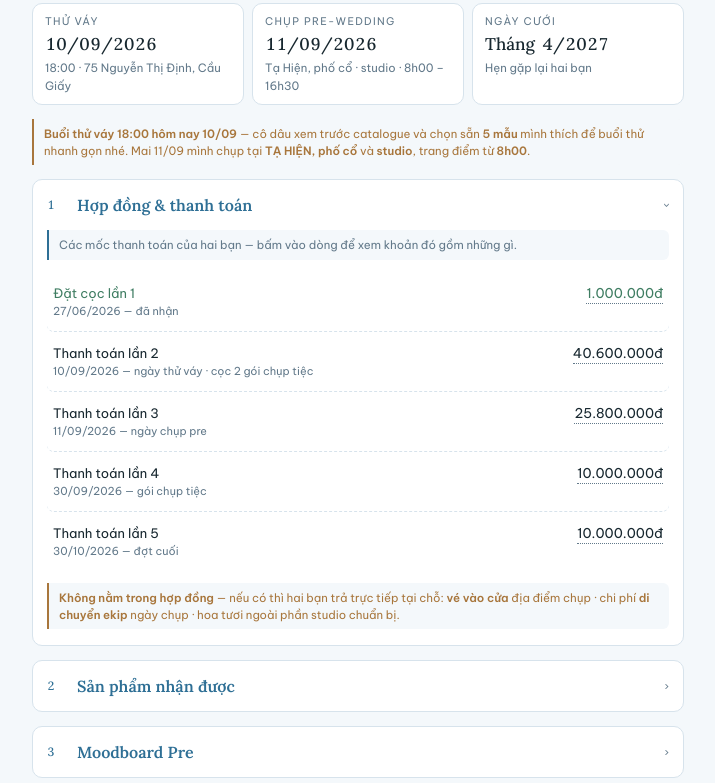
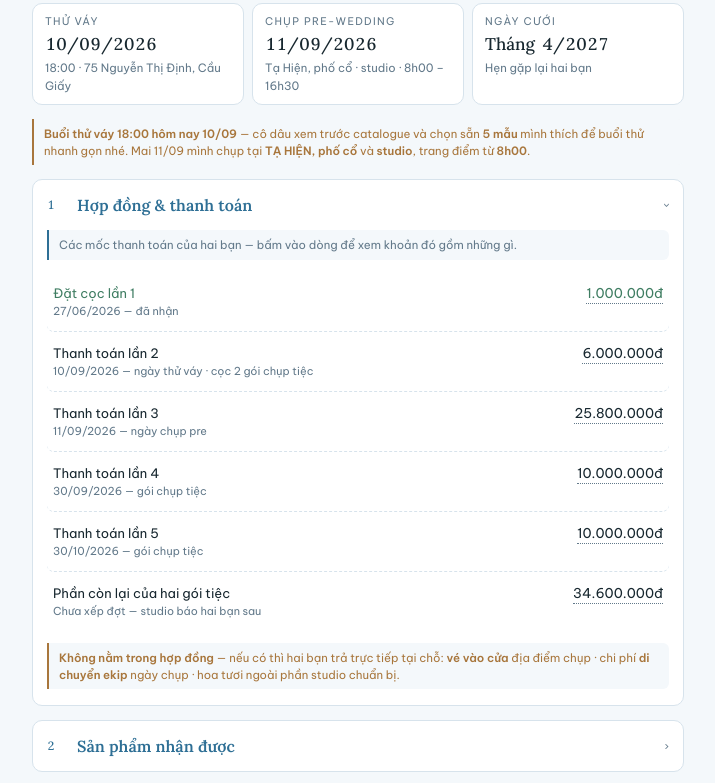
Before and after one commit to dolinhanh-bridal/huyen-quan-1109, a plain HTML site: page index.html in a window 1280 px wide. Shown: the part 387-1170 px from the top of the page, without its empty margins (282-997 px from the left). Drawn offline with Linux system fonts and the light colour scheme.

Commit message:
dot 2 = 6tr coc 2 goi tiec, them dong con lai 34tr6

```diff
--- a/index.html
+++ b/index.html
@@ -402,10 +402,11 @@
 
       <div class="tt">
         <div class="r on"><span class="d">Đặt cọc lần 1<small>27/06/2026 — đã nhận</small></span><span class="s">1.000.000đ</span><div class="gt">Tiền <b>giữ lịch buổi chụp pre-wedding</b>, đã nhận ngày 27/06/2026. Khoản này trừ thẳng vào tổng giá trị hợp đồng, không phải phí riêng.</div></div>
-        <div class="r"><span class="d">Thanh toán lần 2<small>10/09/2026 — ngày thử váy · cọc 2 gói chụp tiệc</small></span><span class="s">40.600.000đ</span><div class="gt">Tiền <b>cọc giữ lịch cho cả hai gói chụp tiệc</b> — tiệc <b>Hà Nội</b> và tiệc <b>Sài Gòn</b>. Thu tại buổi thử váy 10/09/2026 ở showroom 75 Nguyễn Thị Định. Phần còn lại của hai gói tiệc chia làm ba đợt: 10.000.000đ ngày chụp 11/09, 10.000.000đ ngày 30/09 và 10.000.000đ ngày 30/10.</div></div>
+        <div class="r"><span class="d">Thanh toán lần 2<small>10/09/2026 — ngày thử váy · cọc 2 gói chụp tiệc</small></span><span class="s">6.000.000đ</span><div class="gt">Tiền <b>cọc giữ lịch cho cả hai gói chụp tiệc</b> — tiệc <b>Hà Nội</b> và tiệc <b>Sài Gòn</b>. Thu tại buổi thử váy 10/09/2026 ở showroom 75 Nguyễn Thị Định.</div></div>
         <div class="r"><span class="d">Thanh toán lần 3<small>11/09/2026 — ngày chụp pre</small></span><span class="s">25.800.000đ</span><div class="gt">Thu trong ngày chụp 11/09/2026. Gồm <b>15.800.000đ</b> nốt phần gói chụp pre-wedding HANOI OUTDOOR (thu trước khi studio gửi link file ảnh gốc) và <b>10.000.000đ</b> tiền gói chụp tiệc. Đóng đủ khoản này là gói pre-wedding <b>16.800.000đ</b> đã thanh toán xong hoàn toàn.</div></div>
         <div class="r"><span class="d">Thanh toán lần 4<small>30/09/2026 — gói chụp tiệc</small></span><span class="s">10.000.000đ</span><div class="gt">Đợt tiếp theo của <b>hai gói chụp tiệc</b>, hẹn thu ngày 30/09/2026.</div></div>
-        <div class="r"><span class="d">Thanh toán lần 5<small>30/10/2026 — đợt cuối</small></span><span class="s">10.000.000đ</span><div class="gt">Đợt <b>cuối cùng</b> của hai gói chụp tiệc, hẹn thu ngày 30/10/2026. Thu xong khoản này là hai bạn đã đóng đủ <b>87.400.000đ</b> — cả gói pre-wedding lẫn hai gói chụp tiệc.</div></div>
+        <div class="r"><span class="d">Thanh toán lần 5<small>30/10/2026 — gói chụp tiệc</small></span><span class="s">10.000.000đ</span><div class="gt">Đợt tiếp theo của hai gói chụp tiệc, hẹn thu ngày 30/10/2026.</div></div>
+        <div class="r"><span class="d">Phần còn lại của hai gói tiệc<small>Chưa xếp đợt — studio báo hai bạn sau</small></span><span class="s">34.600.000đ</span><div class="gt">Sau 5 đợt trên, hai bạn đã đóng <b>52.800.000đ</b> trên tổng <b>87.400.000đ</b>. Phần còn lại <b>34.600.000đ</b> là tiền hai gói chụp tiệc, studio sẽ báo hai bạn lịch thu cụ thể khi có <b>ngày cưới chính thức</b> — thông lệ là thu xong trước ngày tiệc.</div></div>
       </div>
 
 
```
